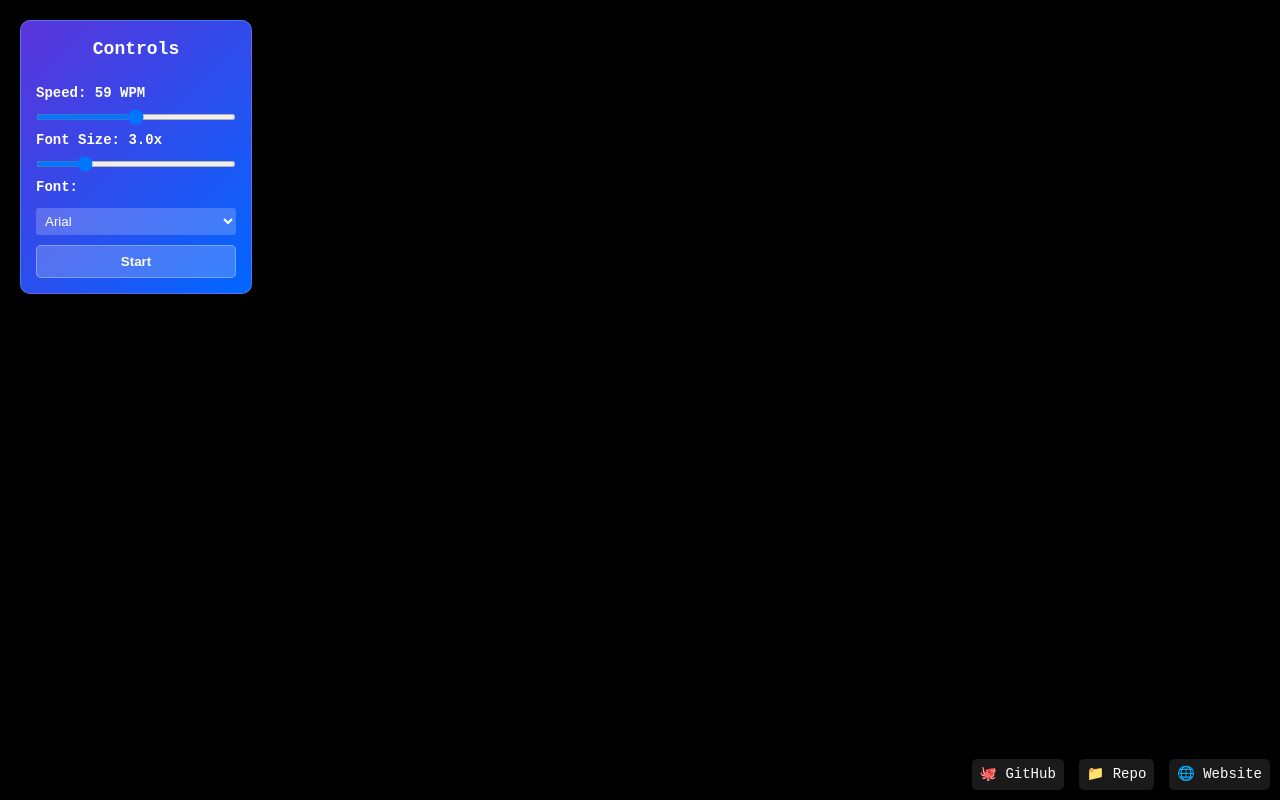
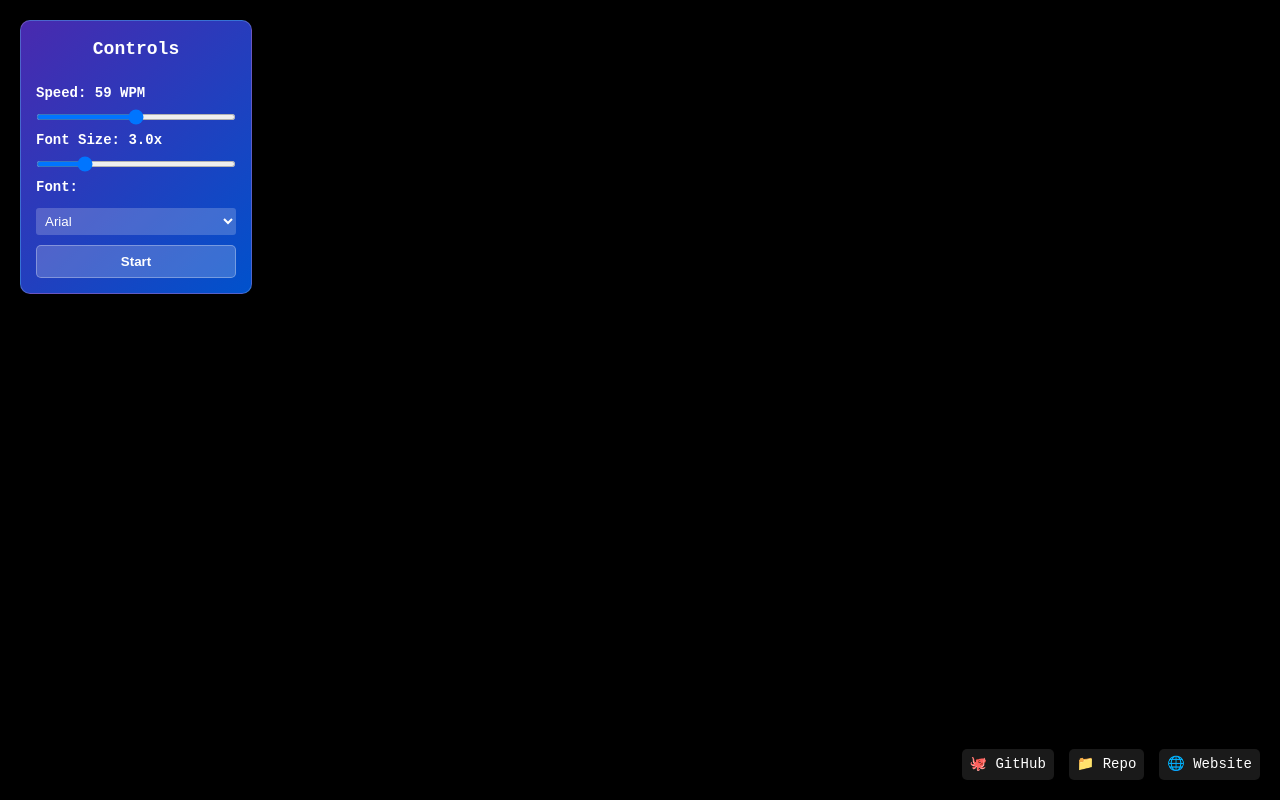
Before and after one commit to jine/read-fast, a website: page public/index.html in a window 1280 px wide. Drawn offline with Linux system fonts and the light colour scheme.

Commit message:
Add opacity to controls gradient and margins to credits section

```diff
--- a/public/stylesheet.css
+++ b/public/stylesheet.css
@@ -28,7 +28,7 @@ body {
     display: flex;
     flex-direction: column;
     gap: 10px;
-    background: linear-gradient(135deg, #5b34da, #0066ff);
+    background: linear-gradient(135deg, rgba(91, 52, 218, 0.8), rgba(0, 102, 255, 0.8));
     backdrop-filter: blur(10px);
     border: 1px solid rgba(255, 255, 255, 0.2);
     padding: 15px;
@@ -95,6 +95,7 @@ body {
     right: 10px;
     display: flex;
     gap: 15px;
+    margin: 10px;
 }
 
 #credits a {
```
